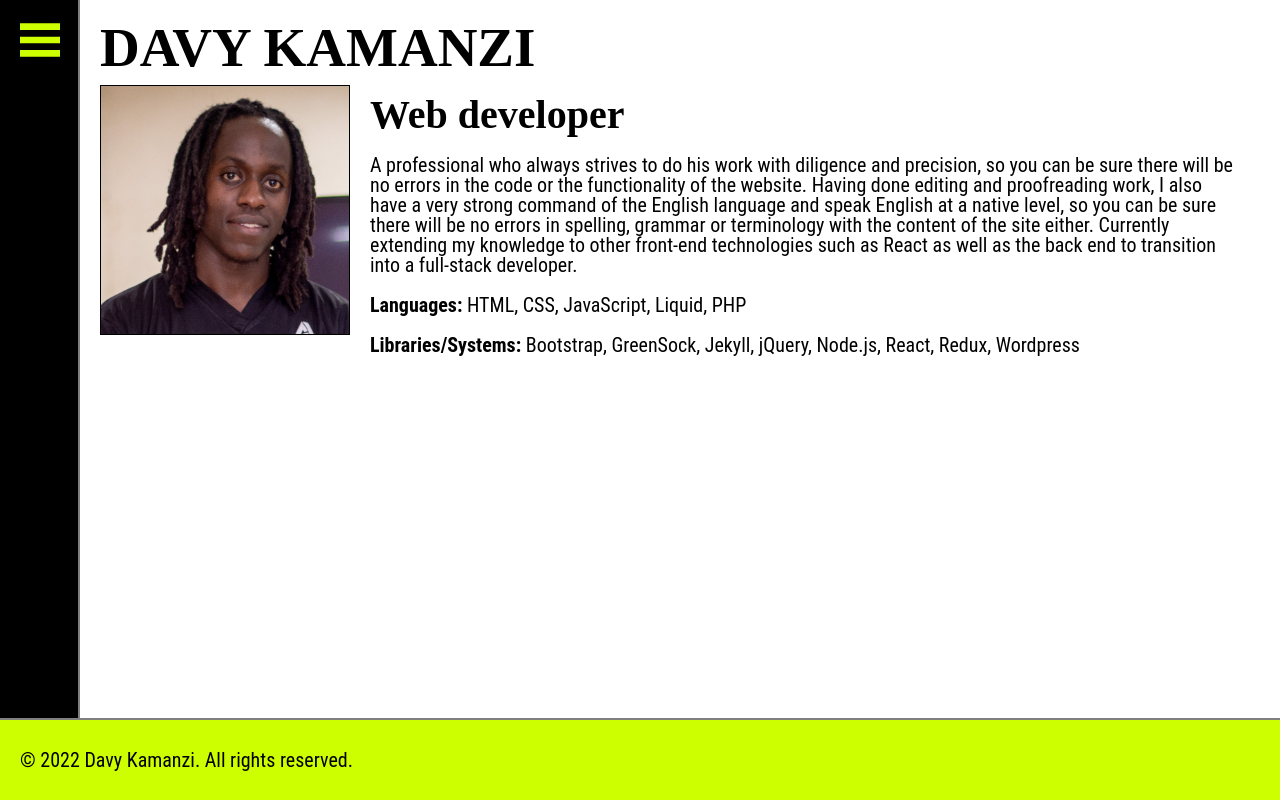
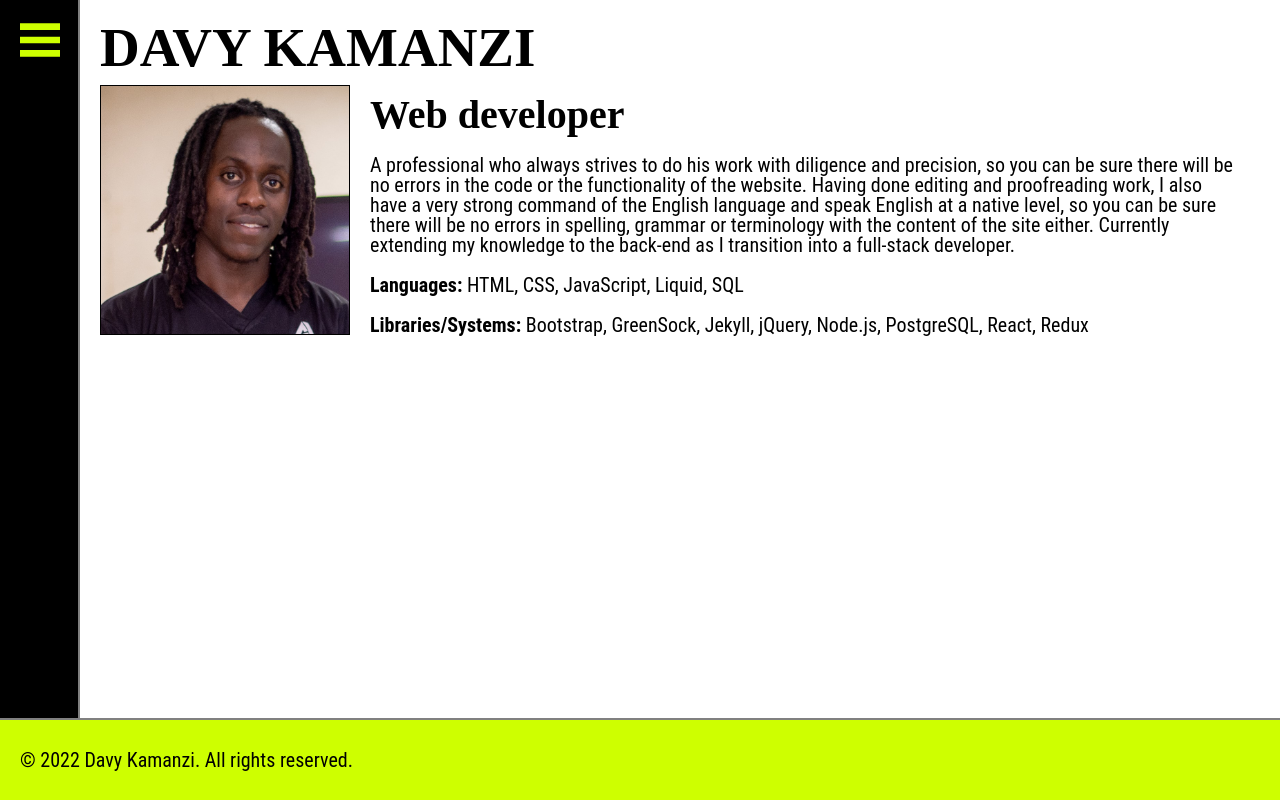
Before and after one commit to DavyK17/portfolio, a React (Create React App) app: page / in a window 1280 px wide. Built offline with nearby package versions, Linux system fonts and the light colour scheme.

Commit message:
Editing intro, languages and libraries/systems

```diff
--- a/src/body/Intro.js
+++ b/src/body/Intro.js
@@ -10,11 +10,10 @@ function Intro() {
                 <div className="brief">
                     <h2>Web developer</h2>
                     <p>A professional who always strives to do his work with diligence and precision, so you can be sure there will be no errors in the code or the functionality of the website. Having done editing and proofreading work, I also have a very strong
-                        command of the English language and speak English at a native level, so you can be sure there will be no errors in spelling, grammar or terminology with the content of the site either. Currently extending my knowledge to other front-end
-                        technologies such as React as well as the back end to transition into a full-stack developer.
+                        command of the English language and speak English at a native level, so you can be sure there will be no errors in spelling, grammar or terminology with the content of the site either. Currently extending my knowledge to the back-end as I transition into a full-stack developer.
                     </p>
-                    <p><strong>Languages:</strong> HTML, CSS, JavaScript, Liquid, PHP</p>
-                    <p><strong>Libraries/Systems:</strong> Bootstrap, GreenSock, Jekyll, jQuery, Node.js, React, Redux, Wordpress</p>
+                    <p><strong>Languages:</strong> HTML, CSS, JavaScript, Liquid, SQL</p>
+                    <p><strong>Libraries/Systems:</strong> Bootstrap, GreenSock, Jekyll, jQuery, Node.js, PostgreSQL, React, Redux</p>
                 </div>
             </div>
         </div>
```
